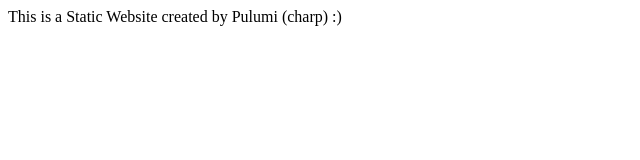
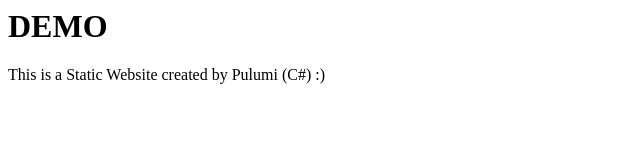
Before and after one commit to emilento/PulumiWorkshops, a plain HTML site: page azure-csharp/index.html in a window 1280 px wide. Shown: the whole page, without its empty margins (0-640 px from the left). Drawn offline with Linux system fonts and the light colour scheme.

Commit message:
Fix typo

```diff
--- a/azure-csharp/index.html
+++ b/azure-csharp/index.html
@@ -1,5 +1,6 @@
 <html>
     <body>
-        This is a Static Website created by Pulumi (charp) :)
+        <h1>DEMO</h1>
+        This is a Static Website created by Pulumi (C#) :)
     </body>
 </html>
```
